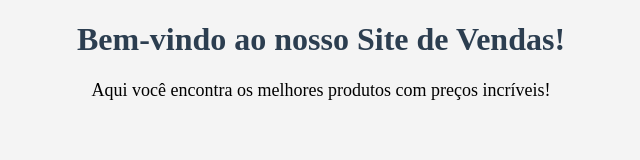
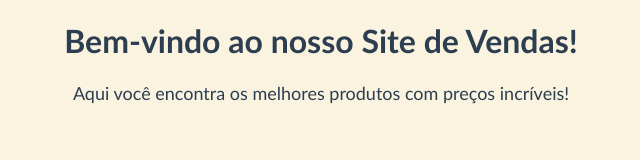
Before and after one commit to aguiarlucas2703/Vendas, a plain HTML site: page index.html in a window 1280 px wide. Shown: the whole page, without its empty margins (319-959 px from the left). Drawn offline with Linux system fonts and the light colour scheme.

Commit message:
feat: adicionei um novo estilo ao body

```diff
--- a/estilo.css
+++ b/estilo.css
@@ -1,5 +1,7 @@
 body{
-    background-color: #f4f4f4;
+    font-family: 'Trebuchet MS', Arial, Helvetica, sans-serif;
+    background-color: #faf3e0;
+    color: #2c3e50;
     margin: 20px;
 }
 h1{
```
